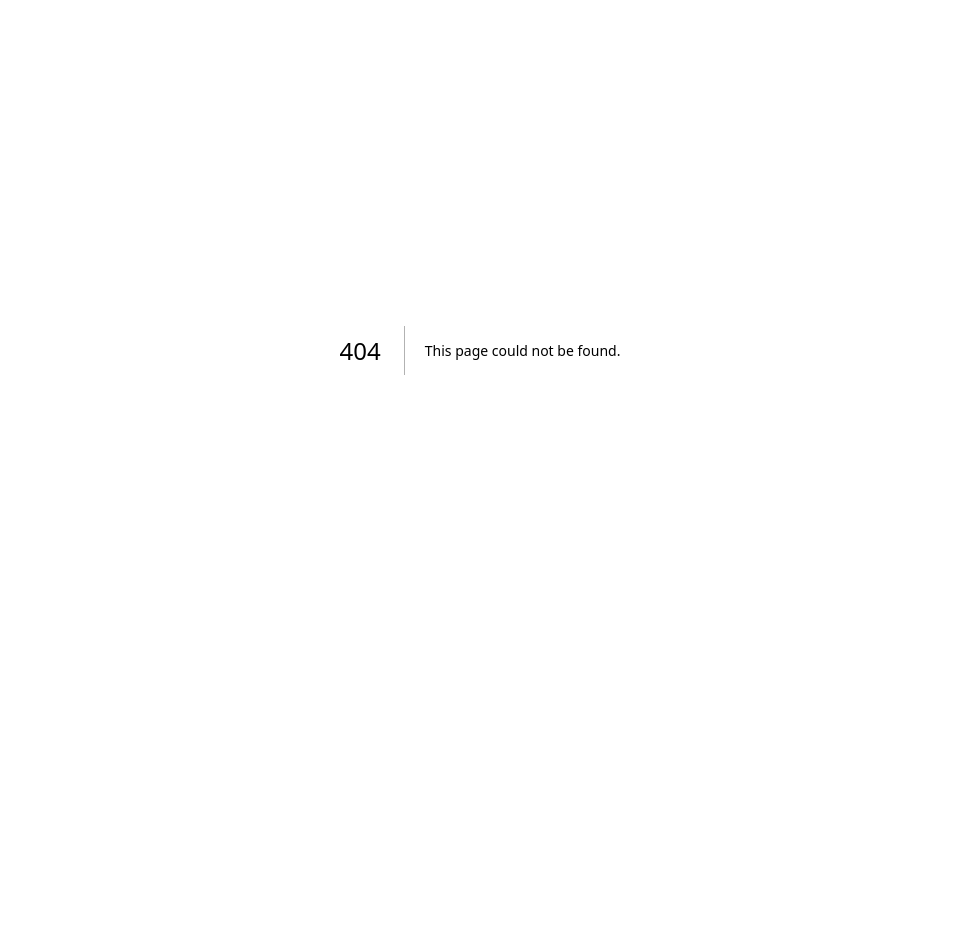
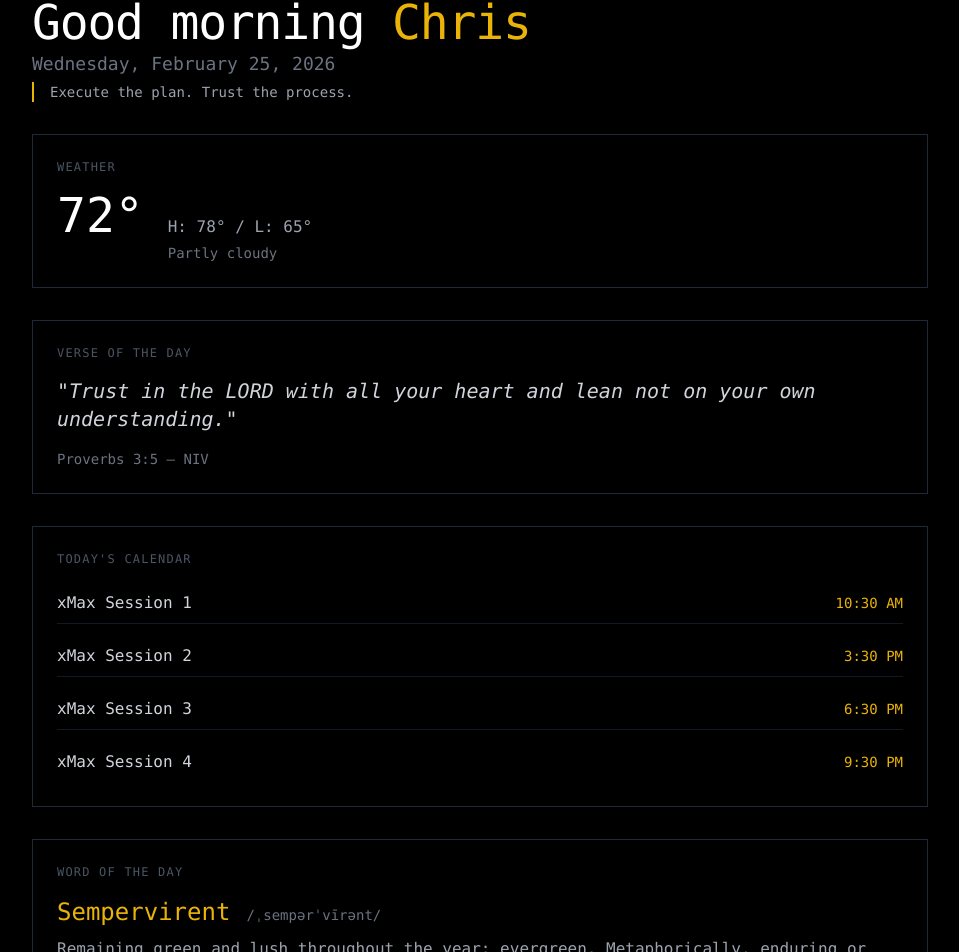
Before and after one commit to chrisonclawd-coder/project-manager, a Next.js app: page /home in a window 1280 px wide. Before the commit this address had no page. Shown: the part 50-1002 px from the top of the page, without its empty margins (160-1119 px from the left). Before the commit the page ends 800 px from the top, so only its background shows below. Built offline with nearby package versions, Linux system fonts and the light colour scheme.

Commit message:
Add Mission Control Home screen

```diff
--- /dev/null
+++ b/app/home/page.tsx
@@ -0,0 +1,212 @@
+'use client'
+
+import { useState, useEffect } from 'react'
+import { motion } from 'framer-motion'
+
+// Types
+interface CalendarEvent {
+  id: number
+  title: string
+  time: string
+  type: string
+}
+
+interface WeatherData {
+  temp: number
+  high: number
+  low: number
+  condition: string
+}
+
+const verseOfTheDay = {
+  book: 'Proverbs',
+  chapter: 3,
+  verse: 5,
+  text: 'Trust in the LORD with all your heart and lean not on your own understanding.',
+  translation: 'NIV'
+}
+
+const wordOfTheDay = {
+  word: 'Sempervirent',
+  pronunciation: '/ˌsempərˈvīrənt/',
+  definition: 'Remaining green and lush throughout the year; evergreen. Metaphorically, enduring or permanent.',
+  example: 'The sempervirent principles of integrity guided his decisions through every season of business.'
+}
+
+const calendarEvents: CalendarEvent[] = [
+  { id: 1, title: 'xMax Session 1', time: '10:30 AM', type: 'automation' },
+  { id: 2, title: 'xMax Session 2', time: '3:30 PM', type: 'automation' },
+  { id: 3, title: 'xMax Session 3', time: '6:30 PM', type: 'automation' },
+  { id: 4, title: 'xMax Session 4', time: '9:30 PM', type: 'automation' },
+]
+
+// Motivational quotes based on time
+const motivationalLines = {
+  morning: 'Execute the plan. Trust the process.',
+  afternoon: 'Keep pushing. The market waits for no one.',
+  evening: 'Review. Refine. Prepare for tomorrow.',
+  night: 'Rest well. Tomorrow is another opportunity.'
+}
+
+function getGreeting(): { greeting: string; motivational: string } {
+  const now = new Date()
+  const hours = now.getHours()
+
+  let greeting = 'Good evening'
+  let motivational = motivationalLines.evening
+
+  if (hours >= 5 && hours < 12) {
+    greeting = 'Good morning'
+    motivational = motivationalLines.morning
+  } else if (hours >= 12 && hours < 17) {
+    greeting = 'Good afternoon'
+    motivational = motivationalLines.afternoon
+  } else if (hours >= 17 && hours < 21) {
+    greeting = 'Good evening'
+    motivational = motivationalLines.evening
+  } else {
+    greeting = 'Good evening'
+    motivational = motivationalLines.night
+  }
+
+  return { greeting, motivational }
+}
+
+function formatDate(date: Date): string {
+  const days = ['Sunday', 'Monday', 'Tuesday', 'Wednesday', 'Thursday', 'Friday', 'Saturday']
+  const months = ['January', 'February', 'March', 'April', 'May', 'June', 'July', 'August', 'September', 'October', 'November', 'December']
+
+  return `${days[date.getDay()]}, ${months[date.getMonth()]} ${date.getDate()}, ${date.getFullYear()}`
+}
+
+export default function HomeScreen() {
+  const [greetingData, setGreetingData] = useState(getGreeting())
+  const [dateStr, setDateStr] = useState(formatDate(new Date()))
+  const [weather, setWeather] = useState<WeatherData | null>(null)
+
+  useEffect(() => {
+    // Update greeting and date every minute
+    const interval = setInterval(() => {
+      setGreetingData(getGreeting())
+      setDateStr(formatDate(new Date()))
+    }, 60000)
+
+    return () => clearInterval(interval)
+  }, [])
+
+  // Simulated weather - in production, fetch from API
+  useEffect(() => {
+    setWeather({
+      temp: 72,
+      high: 78,
+      low: 65,
+      condition: 'Partly cloudy'
+    })
+  }, [])
+
+  return (
+    <div className="min-h-screen bg-black text-white p-6 md:p-12 font-mono">
+      <div className="max-w-4xl mx-auto space-y-8">
+
+        {/* 1. Greeting Block */}
+        <motion.div
+          initial={{ opacity: 0, y: 20 }}
+          animate={{ opacity: 1, y: 0 }}
+          className="space-y-1"
+        >
+          <h1 className="text-4xl md:text-5xl font-light tracking-tight">
+            {greetingData.greeting} <span className="text-yellow-500">Chris</span>
+          </h1>
+          <p className="text-gray-500 text-lg">{dateStr}</p>
+          <p className="text-gray-400 text-sm mt-4 border-l-2 border-yellow-500 pl-4">
+            {greetingData.motivational}
+          </p>
+        </motion.div>
+
+        {/* 2. Weather Display */}
+        <motion.div
+          initial={{ opacity: 0, y: 20 }}
+          animate={{ opacity: 1, y: 0 }}
+          transition={{ delay: 0.1 }}
+          className="border border-gray-800 p-6"
+        >
+          <h2 className="text-xs uppercase tracking-widest text-gray-600 mb-4">Weather</h2>
+          {weather ? (
+            <div className="flex items-baseline gap-6">
+              <span className="text-5xl font-light">{weather.temp}°</span>
+              <div className="space-y-1">
+                <p className="text-gray-400">H: {weather.high}° / L: {weather.low}°</p>
+                <p className="text-gray-500 text-sm">{weather.condition}</p>
+              </div>
+            </div>
+          ) : (
+            <p className="text-gray-600">Loading...</p>
+          )}
+        </motion.div>
+
+        {/* 3. Verse of the Day */}
+        <motion.div
+          initial={{ opacity: 0, y: 20 }}
+          animate={{ opacity: 1, y: 0 }}
+          transition={{ delay: 0.2 }}
+          className="border border-gray-800 p-6"
+        >
+          <h2 className="text-xs uppercase tracking-widest text-gray-600 mb-4">Verse of the Day</h2>
+          <blockquote className="text-lg md:text-xl leading-relaxed text-gray-300 italic">
+            "{verseOfTheDay.text}"
+          </blockquote>
+          <p className="text-gray-500 text-sm mt-4">
+            {verseOfTheDay.book} {verseOfTheDay.chapter}:{verseOfTheDay.verse} — {verseOfTheDay.translation}
+          </p>
+        </motion.div>
+
+        {/* 4. Today's Calendar */}
+        <motion.div
+          initial={{ opacity: 0, y: 20 }}
+          animate={{ opacity: 1, y: 0 }}
+          transition={{ delay: 0.3 }}
+          className="border border-gray-800 p-6"
+        >
+          <h2 className="text-xs uppercase tracking-widest text-gray-600 mb-4">Today&apos;s Calendar</h2>
+          {calendarEvents.length > 0 ? (
+            <div className="space-y-3">
+              {calendarEvents.map((event) => (
+                <div key={event.id} className="flex items-center justify-between py-2 border-b border-gray-900 last:border-0">
+                  <span className="text-gray-300">{event.title}</span>
+                  <span className="text-yellow-500 text-sm font-mono">{event.time}</span>
+                </div>
+              ))}
+            </div>
+          ) : (
+            <p className="text-gray-600">No scheduled events today.</p>
+          )}
+        </motion.div>
+
+        {/* 5. Word of the Day */}
+        <motion.div
+          initial={{ opacity: 0, y: 20 }}
+          animate={{ opacity: 1, y: 0 }}
+          transition={{ delay: 0.4 }}
+          className="border border-gray-800 p-6"
+        >
+          <h2 className="text-xs uppercase tracking-widest text-gray-600 mb-4">Word of the Day</h2>
+          <div className="space-y-2">
+            <div className="flex items-baseline gap-4">
+              <span className="text-2xl text-yellow-500">{wordOfTheDay.word}</span>
+              <span className="text-gray-500 text-sm font-mono">{wordOfTheDay.pronunciation}</span>
+            </div>
+            <p className="text-gray-400 leading-relaxed">{wordOfTheDay.definition}</p>
+            <p className="text-gray-600 text-sm italic mt-3">
+              &quot;{wordOfTheDay.example}&quot;
+            </p>
+          </div>
+        </motion.div>
+
+        {/* Footer */}
+        <div className="pt-8 border-t border-gray-900">
+          <p className="text-gray-700 text-xs">MISSION CONTROL // {new Date().getFullYear()}</p>
+        </div>
+      </div>
+    </div>
+  )
+}
--- a/app/page.tsx
+++ b/app/page.tsx
@@ -2,7 +2,7 @@
 
 import { useState, useEffect } from 'react'
 import { motion, AnimatePresence } from 'framer-motion'
-import { ChevronDown, Search, BookOpen, Twitter, Bookmark, CheckCircle, Circle, Clock, Zap, RefreshCw, Menu, X, User, Beaker, Rocket, Eye, Bot, Users, Package, Target } from 'lucide-react'
+import { ChevronDown, Search, BookOpen, Twitter, Bookmark, CheckCircle, Circle, Clock, Zap, RefreshCw, Menu, X, User, Beaker, Rocket, Eye, Bot, Users, Package, Target, Home as HomeIcon } from 'lucide-react'
 
 // Viral tweets - 280 characters max
 const defaultTopics = [
@@ -192,7 +192,7 @@ const statusColors = {
 
 export default function Home() {
   const [isDrawerOpen, setIsDrawerOpen] = useState(false)
-  const [activeTab, setActiveTab] = useState<'projects' | 'xmax-work' | 'bookmarks' | 'software-team' | 'products'>('projects')
+  const [activeTab, setActiveTab] = useState<'home' | 'projects' | 'xmax-work' | 'bookmarks' | 'software-team' | 'products'>('home')
   const [selectedTopic, setSelectedTopic] = useState<number | null>(null)
   const [tasks, setTasks] = useState<Task[]>(defaultTasks)
   const [bookmarks, setBookmarks] = useState<BookmarkItem[]>(defaultBookmarks)
@@ -271,6 +271,7 @@ export default function Home() {
   )
 
   const menuItems: { id: string; label: string; icon: any; badge?: string }[] = [
+    { id: 'home', label: 'Home', icon: HomeIcon },
     { id: 'projects', label: 'Projects', icon: BookOpen },
     { id: 'xmax-work', label: 'xMax Work', icon: Target },
     { id: 'bookmarks', label: 'Bookmarks', icon: Bookmark },
@@ -404,6 +405,19 @@ export default function Home() {
             />
           </div>
         </div>
+
+        {/* Home Tab - Redirect to /home */}
+        {activeTab === 'home' && (
+          <div>
+            <div className="text-center py-12">
+              <h2 className="text-2xl font-bold mb-4">Mission Control Home</h2>
+              <a href="/home" className="inline-flex items-center gap-2 px-6 py-3 bg-yellow-400 text-black rounded-lg font-medium hover:bg-yellow-300 transition-colors">
+                <HomeIcon className="w-5 h-5" />
+                Enter Mission Control
+              </a>
+            </div>
+          </div>
+        )}
 
         {/* Projects Tab */}
         {activeTab === 'projects' && (
```
